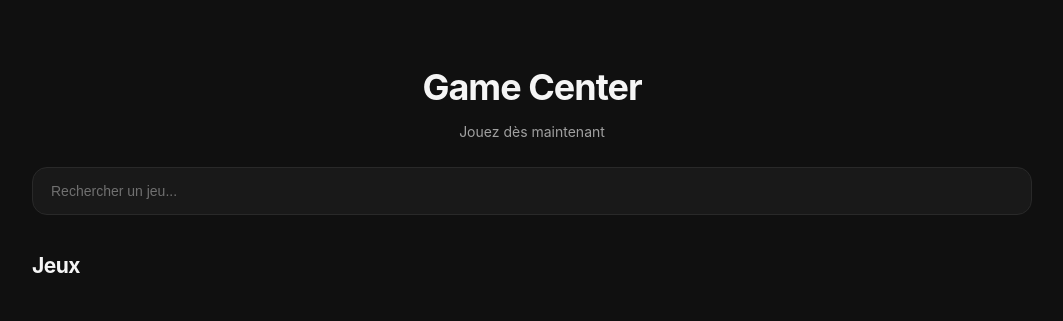
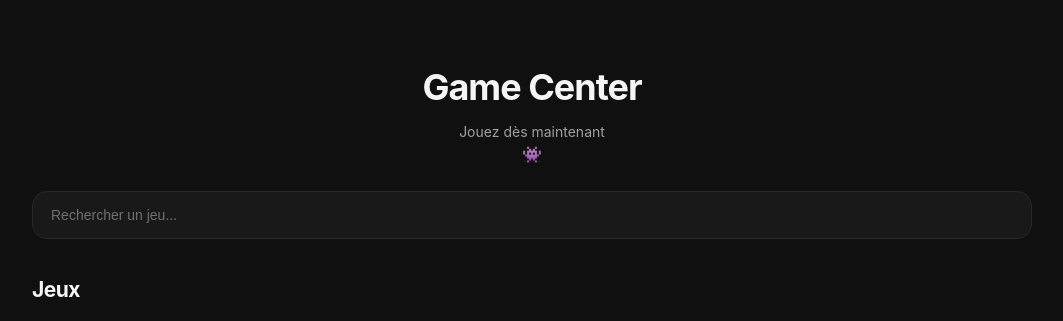
Before and after one commit to McAlex4031/Game-Center, a plain HTML site: page index.html in a window 1280 px wide. Shown: the top 321 px of the page, without its empty margins (108-1171 px from the left). Drawn offline with Linux system fonts and the light colour scheme.

Commit message:
Update index.html

```diff
--- a/index.html
+++ b/index.html
@@ -26,16 +26,33 @@
          EN-TÊTE
     ====================================================== -->
 
-    <header class="header">
 
-        <h1>
-            <strong>Game Center</strong>
-        </h1>
+<header class="header">
 
-        <p>Jouez dès maintenant</p>
+    <div class="header-content">
 
-    </header>
+        <div class="header-title">
+            <h1>
+                <strong>Game Center</strong>
+            </h1>
 
+            <p>Jouez dès maintenant</p>
+        </div>
+
+        <!-- Avatar du joueur -->
+        <a
+            href="profil.html"
+            class="profile-avatar"
+            id="profile-avatar"
+            aria-label="Accéder à mon profil"
+            title="Mon profil"
+        >
+            <span id="profile-avatar-emoji">👾</span>
+        </a>
+
+    </div>
+
+</header>
 
     <!-- =====================================================
          CONTENU PRINCIPAL
```
